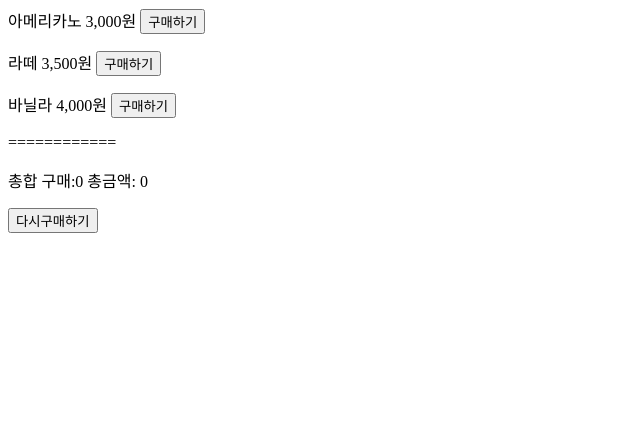
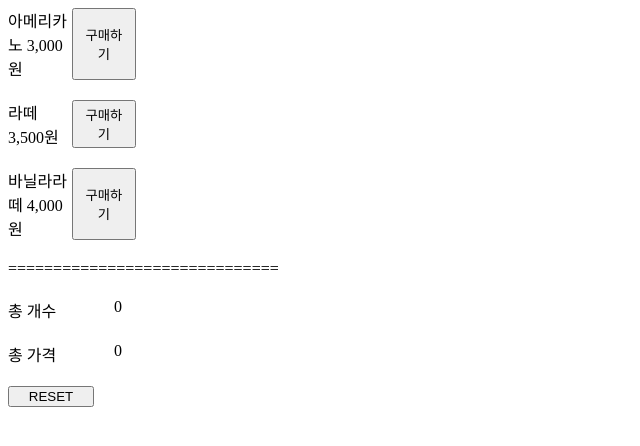
Before and after one commit to webLSG/JavaScript, a plain HTML site: page day02/07_Quiz/index.html in a window 1280 px wide. Shown: the whole page, without its empty margins (0-640 px from the left). Drawn offline with Linux system fonts and the light colour scheme; a web font is replaced by a local one.

Commit message:
homework

```diff
--- a/day02/07_Quiz/index.html
+++ b/day02/07_Quiz/index.html
@@ -8,21 +8,29 @@
     <script src="index.js" defer></script>
   </head>
   <body>
-    <span class="americano">아메리카노 3,000원</span>
-    <button class="americanoBtn">구매하기</button>
-    <p></p>
-    <span class="latte">라떼 3,500원</span>
-    <button class="latteBtn">구매하기</button>
-    <p></p>
-    <span class="vanila">바닐라 4,000원</span>
-    <button class="vanilaBtn">구매하기</button>
-    <p></p>
-    <span>============</span>
-    <p></p>
+    <div class="layoutAmericano">
+      <div>아메리카노 3,000원</div>
+      <button class="americanoBtn">구매하기</button>
+    </div>
 
-    <span>총합 구매:</span><span class="totalCnt">0</span> <span>총금액: </span
-    ><span class="totalPrice">0</span>
-    <p></p>
-    <button class="resetBtn">다시구매하기</button>
+    <div class="layoutLatte">
+      <div>라떼 3,500원</div>
+      <button class="latteBtn">구매하기</button>
+    </div>
+
+    <div class="layoutVanila">
+      <div>바닐라라떼 4,000원</div>
+      <button class="vanilaBtn">구매하기</button>
+    </div>
+
+    <div class="line">==============================</div>
+
+    <div class="total">
+      <span>총 개수</span>
+      <span class="totalCnt">0</span>
+      <span>총 가격</span>
+      <span class="totalPrice">0</span>
+      <button class="resetBtn">RESET</button>
+    </div>
   </body>
 </html>
--- a/day02/07_Quiz/index.js
+++ b/day02/07_Quiz/index.js
@@ -1,26 +1,34 @@
+// 총액
 totalCnt = document.querySelector(".totalCnt");
 totalPrice = document.querySelector(".totalPrice");
 
+// 아메리카노
 americanoBtn = document.querySelector(".americanoBtn");
-latteBtn = document.querySelector(".latteBtn");
-vanilaBtn = document.querySelector(".vanilaBtn");
 
 americanoBtn.addEventListener("click", () => {
   totalCnt.innerText = Number(totalCnt.innerText) + 1;
   totalPrice.innerText = Number(totalPrice.innerText) + 3000;
 });
 
+// 라떼
+latteBtn = document.querySelector(".latteBtn");
+
 latteBtn.addEventListener("click", () => {
   totalCnt.innerText = Number(totalCnt.innerText) + 1;
   totalPrice.innerText = Number(totalPrice.innerText) + 3500;
 });
+
+// 바닐라라떼
+vanilaBtn = document.querySelector(".vanilaBtn");
 
 vanilaBtn.addEventListener("click", () => {
   totalCnt.innerText = Number(totalCnt.innerText) + 1;
   totalPrice.innerText = Number(totalPrice.innerText) + 4000;
 });
 
+// reset
 resetBtn = document.querySelector(".resetBtn");
+
 resetBtn.addEventListener("click", () => {
   totalCnt.innerText = 0;
   totalPrice.innerText = 0;
--- a/day02/07_Quiz/style.css
+++ b/day02/07_Quiz/style.css
@@ -0,0 +1,32 @@
+@font-face {
+  /* 프리텐다드 */
+  font-family: "Pretendard-Regular";
+  src: url("https://cdn.jsdelivr.net/gh/Project-Noonnu/noonfonts_2107@1.1/Pretendard-Regular.woff")
+    format("woff");
+  font-weight: 400;
+  font-style: normal;
+}
+
+body {
+  width: 15vw;
+
+  display: flex;
+  flex-direction: column;
+  gap: 20px;
+
+  font-family: "Pretendard-Regular";
+}
+
+.layoutAmericano,
+.layoutLatte,
+.layoutVanila {
+  display: grid;
+  grid-template-columns: repeat(3, 1fr);
+}
+
+.line,
+.total {
+  display: grid;
+  grid-template-columns: repeat(2, 1fr);
+  gap: 20px;
+}
```
